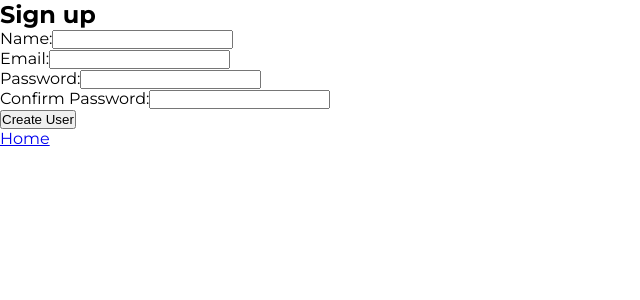
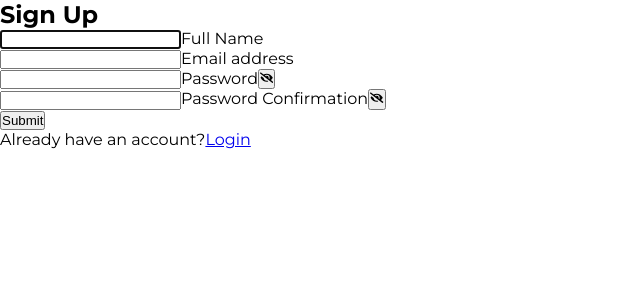
Before and after one commit to skabeo/frontend-capstone, a React (Create React App) app: page /signup in a window 1280 px wide. Shown: the top 300 px of the page, without its empty margins (0-640 px from the left). Built offline with nearby package versions, Linux system fonts and the light colour scheme; no server answers.

Commit message:
Add login forms

```diff
--- a/package.json
+++ b/package.json
@@ -8,6 +8,7 @@
     "@testing-library/react": "^13.4.0",
     "@testing-library/user-event": "^13.5.0",
     "axios": "^1.4.0",
+    "dotenv": "^16.3.1",
     "react": "^18.2.0",
     "react-dom": "^18.2.0",
     "react-icons": "^4.10.1",
--- /dev/null
+++ b/src/api/axios.js
@@ -0,0 +1,7 @@
+const instance = {
+  headers: {
+    'Content-Type': 'application/json',
+  },
+};
+
+export default instance;
--- a/src/components/session/LogIn.js
+++ b/src/components/session/LogIn.js
@@ -16,7 +16,7 @@ const LogIn = () => {
 
   useEffect(() => {
     emailRef?.current.focus();
-    if (errorMessage.length > 0) {
+    if (errorMessage.length === 0) {
       setError(errorMessage);
       errorMessage = [];
       // dispatch(resetErrorState());
--- a/src/components/session/PersistLogin.js
+++ b/src/components/session/PersistLogin.js
@@ -1,17 +1,20 @@
 import React, { useEffect } from 'react';
+import { useDispatch, useSelector } from 'react-redux';
 import { Outlet } from 'react-router-dom';
+import { refreshAccessToken } from '../../redux/sessions/sessionSlice';
 
 const PersistLogin = () => {
-  const loading = false;
-  const accessToken = false;
-  const refreshToken = null;
+  const dispatch = useDispatch();
+  const loading = useSelector((state) => state.session.isLoading);
+  const accessToken = useSelector((state) => state.session.accessToken);
+  const refreshToken = useSelector((state) => state.session.refreshToken);
 
   useEffect(() => {
     function verifyRefreshToken() {
       try {
-        console.log('refreshing access token');
-      } catch {
-        console.log('error refreshing access token');
+        dispatch(refreshAccessToken(refreshToken));
+      } catch (error) {
+        console.log(error);
       }
     }
     if (!accessToken) {
@@ -21,7 +24,7 @@ const PersistLogin = () => {
 
   return (
     <>
-      {loading ? <p>Loading</p> : <Outlet />}
+      {loading ? <p>Loading...</p> : <Outlet />}
     </>
   );
 };
--- a/src/components/session/SignUp.js
+++ b/src/components/session/SignUp.js
@@ -1,56 +1,109 @@
-import React, { useState } from 'react';
-import { NavLink } from 'react-router-dom';
-import axios from 'axios';
+import { useRef, useState, useEffect } from 'react';
+import { useNavigate, Link } from 'react-router-dom';
+import { FaEye, FaEyeSlash } from 'react-icons/fa';
+import { useDispatch } from 'react-redux';
+import { signupUser } from '../../redux/sessions/sessionSlice';
 
 const SignUp = () => {
-  const [name, setName] = useState('');
-  const [email, setEmail] = useState('');
-  const [password, setPassword] = useState('');
-  const [passwordConfirmation, setPasswordConfirmation] = useState('');
+  const dispatch = useDispatch();
+  const emailRef = useRef();
+  const passwordRef = useRef();
+  const passwordConfirmRef = useRef();
+  const nameRef = useRef(null);
+  let errorMessage = [];
+  const [error, setError] = useState('');
+  const [showPassword, setShowPassword] = useState(false);
+  const navigate = useNavigate();
+  const errorMsgs = '';
+  const [showPasswordConfirmation, setShowPasswordConfirmation] = useState(false);
+
+  useEffect(() => {
+    nameRef.current.focus();
+    if (errorMessage.length === 0) {
+      setError(errorMessage);
+      errorMessage = [];
+      // dispatch(clearErrorAction());
+    }
+  }, []);
 
   const handleSubmit = async (e) => {
     e.preventDefault();
+    setError('');
+    if (!emailRef.current.value || !passwordRef.current.value || !nameRef.current.value) {
+      return setError('Please fill out all fields');
+    }
+    if (passwordRef.current.value !== passwordConfirmRef.current.value) {
+      return setError('The passwords do not match');
+    }
 
-    try {
-      const response = await axios.post('http://localhost:3000/registrations', {
-        user: {
-          name,
-          email,
-          password,
-          password_confirmation: passwordConfirmation,
-        },
-      });
+    const payload = {
+      name: nameRef.current.value,
+      email: emailRef.current.value,
+      password: passwordRef.current.value,
+    };
 
-      console.log('User created:', response.data);
-    } catch (error) {
-      console.error('Error creating user:', error);
+    await dispatch(signupUser(payload));
+
+    if (errorMsgs) {
+      setError(errorMsgs);
+      // dispatch(clearErrorAction());
+    } else {
+      navigate('/');
     }
   };
 
   return (
-    <div>
-      <h2>Sign up</h2>
-      <form onSubmit={handleSubmit}>
-        <div>
-          <label>Name:</label>
-          <input type="text" value={name} onChange={(e) => setName(e.target.value)} />
+    <section className="session-form">
+      <div className="session-container">
+        <div className="heading">
+          <h1>Sign Up</h1>
+        </div>
+        <div className="errors">
+          <p style={{ color: 'red' }}>{error}</p>
+        </div>
+        <div className="form-container">
+          <form onSubmit={(e) => handleSubmit(e)}>
+            <div className="form-group">
+              <input type="text" id="email" ref={nameRef} className="input_field" required />
+              <label htmlFor="name" className="input_label">
+                Full Name
+              </label>
+            </div>
+            <div className="form-group">
+              <input type="email" id="email" ref={emailRef} className="input_field" required />
+              <label htmlFor="email" className="input_label">
+                Email address
+              </label>
+            </div>
+            <div className="form-group">
+              <input type={showPassword ? 'text' : 'password'} id="password" ref={passwordRef} className="input_field" required />
+              <label htmlFor="password" className="input_label">
+                Password
+              </label>
+              <button type="button" onClick={() => setShowPassword(!showPassword)}>
+                {showPassword ? <FaEye /> : <FaEyeSlash /> }
+              </button>
+            </div>
+            <div className="form-group">
+              <input type={showPasswordConfirmation ? 'text' : 'password'} id="password-confirmation" ref={passwordConfirmRef} className="input_field" required />
+              <label htmlFor="password-confirmation" className="input_label">
+                Password Confirmation
+              </label>
+              <button type="button" onClick={() => setShowPasswordConfirmation(!showPasswordConfirmation)}>{showPasswordConfirmation ? <FaEye /> : <FaEyeSlash />}</button>
+            </div>
+            <div className="submit-btn">
+              <button type="submit">Submit</button>
+            </div>
+          </form>
         </div>
         <div>
-          <label>Email:</label>
-          <input type="email" value={email} onChange={(e) => setEmail(e.target.value)} />
+          <p>
+            Already have an account?
+            <Link to="/signin">Login</Link>
+          </p>
         </div>
-        <div>
-          <label>Password:</label>
-          <input type="password" value={password} onChange={(e) => setPassword(e.target.value)} />
-        </div>
-        <div>
-          <label>Confirm Password:</label>
-          <input type="password" value={passwordConfirmation} onChange={(e) => setPasswordConfirmation(e.target.value)} />
-        </div>
-        <button type="submit">Create User</button>
-      </form>
-      <NavLink to="/">Home</NavLink>
-    </div>
+      </div>
+    </section>
   );
 };
 
--- a/src/index.js
+++ b/src/index.js
@@ -1,13 +1,17 @@
 import React from 'react';
 import ReactDOM from 'react-dom/client';
 import { BrowserRouter } from 'react-router-dom';
+import { Provider } from 'react-redux';
 import App from './App';
+import store from './redux/store';
 
 const root = ReactDOM.createRoot(document.getElementById('root'));
 root.render(
   <React.StrictMode>
     <BrowserRouter>
-      <App />
+      <Provider store={store}>
+        <App />
+      </Provider>
     </BrowserRouter>
   </React.StrictMode>,
 );
--- /dev/null
+++ b/src/redux/sessions/sessionSlice.js
@@ -0,0 +1,128 @@
+import { createSlice, createAsyncThunk } from '@reduxjs/toolkit';
+import { createUserWithEmailAndPassword, requestAccessTokenWithRefreshToken, getCurrentUser } from '../../api/sessionAPI';
+
+const getRefreshToken = () => localStorage.getItem('refreshToken');
+const storeRefreshToken = (token) => {
+  localStorage.setItem('refreshToken', token);
+};
+
+const initialState = {
+  currentUser: {
+    id: '',
+    email: '',
+    role: '',
+    createdAt: '',
+  },
+  isLoading: true,
+  error: '',
+  errorMessages: [],
+  accessToken: '',
+  refreshToken: getRefreshToken(),
+  expiresIn: '',
+  tokenType: '',
+};
+
+export const signupUser = createAsyncThunk('session/signupUser', async (payload) => {
+  try {
+    // const response = await axios.get('http://127.0.0.1:3000/api/v1/messages');
+    const response = await createUserWithEmailAndPassword(
+      payload.name,
+      payload.email,
+      payload.password,
+    );
+    return response;
+  } catch (error) {
+    return error;
+  }
+});
+
+export const refreshAccessToken = createAsyncThunk('session/refreshAccessToken', async (refreshToken, { rejectWithValue }) => {
+  if (!refreshToken) {
+    return rejectWithValue('No refresh token');
+  }
+  try {
+    const refreshResponse = await requestAccessTokenWithRefreshToken(
+      refreshToken,
+    );
+    if (refreshResponse.error) {
+      return rejectWithValue(refreshResponse.data);
+    }
+    const userResponse = await getCurrentUser(refreshResponse.access_token);
+    if (userResponse.error) {
+      return rejectWithValue(userResponse.data);
+    }
+    const response = {
+      ...refreshResponse,
+      ...userResponse,
+    };
+    return response;
+  } catch (error) {
+    throw new Error(error);
+  }
+});
+
+const sessionSlice = createSlice({
+  name: 'greetings',
+  initialState,
+  extraReducers: (builder) => {
+    builder.addCase(signupUser.pending, (state) => {
+      state.isLoading = true;
+      state.errorMessages = [];
+    });
+    builder.addCase(signupUser.fulfilled, (state, action) => {
+      state.accessToken = action.payload.access_token;
+      state.refreshToken = action.payload.refresh_token;
+      state.expiresIn = action.payload.expires_in;
+      state.tokenType = action.payload.token_type;
+      state.currentUser = {
+        id: action.payload.id,
+        name: action.payload.name,
+        email: action.payload.email,
+        role: action.payload.role,
+        createdAt: action.payload.created_at,
+      };
+      storeRefreshToken(action.payload.refreshToken);
+
+      state.isLoading = false;
+      state.error = false;
+      state.errorMessages = [];
+    });
+    builder.addCase(signupUser.rejected, (state, action) => {
+      console.log(action.payload.errors);
+      state.isLoading = false;
+      state.error = action.payload;
+      state.errorMessages = action.payload.errors;
+    });
+    builder.addCase(refreshAccessToken.pending, (state) => {
+      state.isLoading = true;
+      state.errorMessages = [];
+    });
+    builder.addCase(refreshAccessToken.fulfilled, (state, action) => {
+      state.accessToken = action.payload.access_token;
+      state.refreshToken = action.payload.refresh_token;
+      state.expiresIn = action.payload.expires_in;
+      state.currentUser = {
+        id: action.payload.id,
+        name: action.payload.name,
+        email: action.payload.email,
+        role: action.payload.role,
+        createdAt: action.payload.created_at,
+      };
+      storeRefreshToken(action.payload.refreshToken);
+
+      state.isLoading = false;
+      state.error = false;
+      state.errorMessages = [];
+    });
+    builder.addCase(refreshAccessToken.rejected, (state) => {
+      state.isLoading = false;
+      state.error = true;
+    });
+  },
+});
+
+export default sessionSlice.reducer;
+
+// const removeRefresh = () => {
+//   localStorage.removeItem('refreshToken');
+// };
--- /dev/null
+++ b/src/redux/store.js
@@ -0,0 +1,10 @@
+import { configureStore } from '@reduxjs/toolkit';
+import sessionReducer from './sessions/sessionSlice';
+
+const store = configureStore({
+  reducer: {
+    session: sessionReducer,
+  },
+});
+
+export default store;
--- a/src/routes/PrivateRoute.js
+++ b/src/routes/PrivateRoute.js
@@ -1,9 +1,10 @@
 import React from 'react';
+import { useSelector } from 'react-redux';
 import { useNavigate } from 'react-router-dom';
 
 const PrivateRoute = ({ children }) => {
-  const accessToken = false;
-  const loading = false;
+  const loading = useSelector((state) => state.session.isLoading);
+  const accessToken = useSelector((state) => state.session.accessToken);
   const navigate = useNavigate();
 
   if (accessToken) {
```
Also changed, not shown: src/api/sessionAPI.js (added, +55 -0 lines), src/components/Home.js (+26 -2 lines), 2 other files (tests, documents, lock files or other folders).
